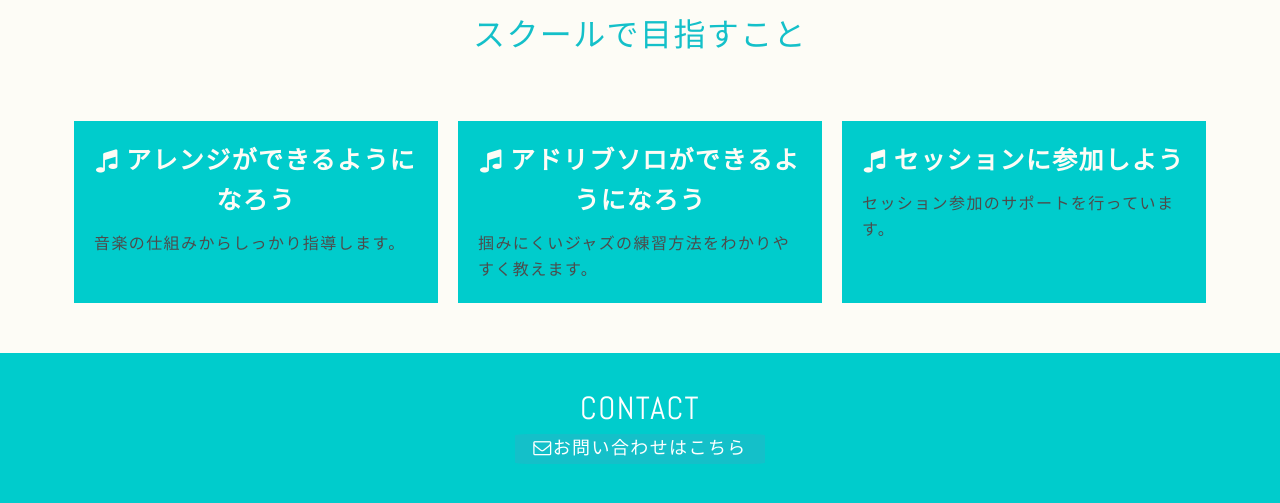
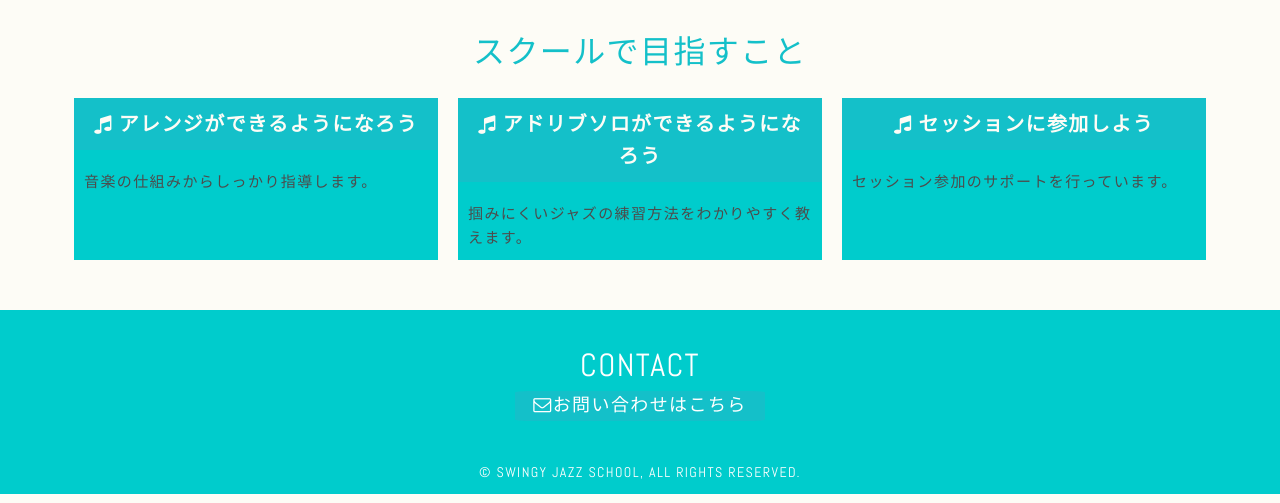
Before and after one commit to tawara71/responsive-site, a plain HTML site: page index.html in a window 1280 px wide. Shown: the part 704-1207 px from the top of the page. Drawn offline with nearby package versions, Linux system fonts and the light colour scheme.

Commit message:
kadai-re1

```diff
--- a/css/style.scss
+++ b/css/style.scss
@@ -78,7 +78,8 @@ main {
     }
   }
   p {
-    font-size: 1.6rem;
+    padding: 10px;
+    font-size: 1.5rem;
   }
 }
 
@@ -108,19 +109,14 @@ section {
   }
   h2 {
     color: $keyColor;
-    margin-bottom: 60px;
+    margin-bottom: 20px;
   }
   .skill-box {
     @include flex(1);
     margin: 10px 0;
-    padding: 20px;
     background-color: $subColor;
     @include border-radius(0px);
     @include box-sizing(border-box);
-  }
-
-  .skill-box-title {
-    background-color: $keyColor;
   }
 
 
@@ -129,7 +125,8 @@ section {
     height: 30px;
     margin-bottom: 5px;
     padding-top: 10px;
-    font-size: 1.5rem;
+    background-color: $keyColor;
+    font-size: 2rem;
     color: #FFF;
     text-align: center;
     @include box-sizing(border-box);
@@ -140,9 +137,11 @@ section {
   h3 {
     @extend .abel;
     @extend .uppercase;
+    background-color: $keyColor;
     color: $baseColor;
     margin-bottom:10px;
-    font-size: 2.5rem;
+    padding: 10px;
+    font-size: 2rem;
     font-weight: bold;
     }
   }
```
Also changed, not shown: css/style.css, 1 other file.
